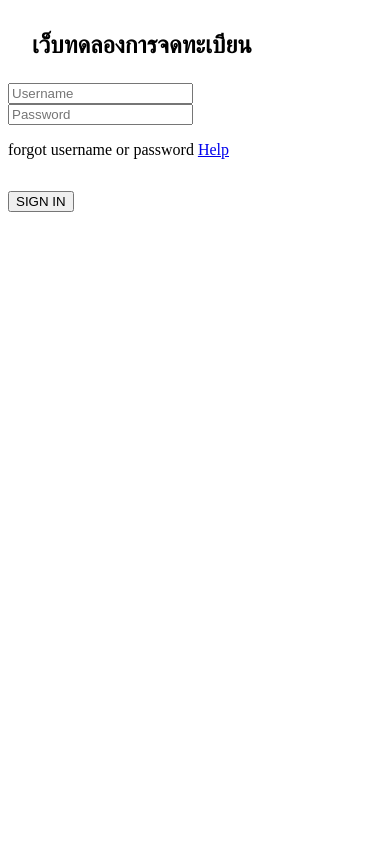
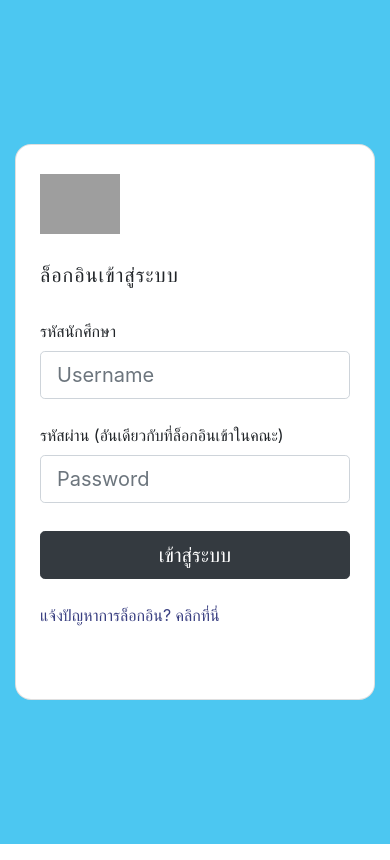
Before and after one commit to 6210612799/CN14_project_subject, a Django app: page / in a window 390 px wide. Before the commit the page ends 212 px from the top, so only its background shows below. Run offline with Django 4.2, Linux system fonts and the light colour scheme; grey boxes are pictures that could not be loaded.

Commit message:
login page

```diff
--- a/subjectenroller/subjectenroller/templates/subjectenroller/layout.html
+++ b/subjectenroller/subjectenroller/templates/subjectenroller/layout.html
@@ -69,7 +69,7 @@
           </ul>
         </li>
         <li><a href="{% url 'enroll' %}">ทดลองจดทะเบียน</a></li>
-        <li><a href="{% url 'enroll' %}">ออกจากระบบ</a></li>
+        <li><a href="{% url 'login' %}">ออกจากระบบ</a></li>
       </ul>
     </div>
 
--- a/subjectenroller/subjectenroller/templates/subjectenroller/login.html
+++ b/subjectenroller/subjectenroller/templates/subjectenroller/login.html
@@ -1,25 +1,59 @@
+
+{% block style %}
+<link rel="stylesheet" href="https://cdn.jsdelivr.net/npm/bootstrap@4.3.1/dist/css/bootstrap.min.css" integrity="sha384-ggOyR0iXCbMQv3Xipma34MD+dH/1fQ784/j6cY/iJTQUOhcWr7x9JvoRxT2MZw1T" crossorigin="anonymous">
+
+{% endblock %}
+
+{% block body %}
+
+<title>เข้าสู่ระบบ</title>
 <form action="{% url 'login_view' %}" method="POST">
     {% csrf_token %}
-    <div class="card-body py-5 px-md-5">
-        <div class="row d-flex justify-content-center">
-            <div class="col-lg-8">
-                <a href="{% url 'homepage' %}"><img src="" ></a>
-                <h2 class="fw-bold mb-5 thai-font" style="margin: 1em;">เว็บทดลองการจดทะเบียน</h2>
+<section class="vh-100" style="background-color: #4CC7F1";>
+    <div class="container py-5 h-100">
+      <div class="row d-flex justify-content-center align-items-center h-100">
+        <div class="col col-xl-10">
+          <div class="card" style="border-radius: 1rem;">
+            <div class="row g-0">
+              <div class="col-md-6 col-lg-5 d-none d-md-block">
+                <img src="https://mdbcdn.b-cdn.net/img/Photos/new-templates/bootstrap-login-form/img1.webp"
+                  alt="login form" class="img-fluid" style="border-radius: 1rem 0 0 1rem;" />
+              </div>
+              <div class="col-md-6 col-lg-7 d-flex align-items-center">
+                <div class="card-body p-4 p-lg-5 text-black">
+
+                  <form>
+                    <a href="https://ece.engr.tu.ac.th/" class="navbar-brand d-flex">
+                        <img src="https://ece.engr.tu.ac.th/assets/img/logo/ECE-department-logo.svg" alt="ECE Logo" height="60" id="ece-logo">
+                    </a>
+                    <br>
+                    <h5 class="fw-normal mb-3 pb-3" style="letter-spacing: 1px;">ล็อกอินเข้าสู่ระบบ</h5>
+
+                    <div class="form-outline mb-4">
+                        <label class="form-label" for="form2Example17">รหัสนักศึกษา</label>
+                        <input type="text" name="username" id="form2Example17" class="form-control form-control-lg" placeholder="Username" required/>
+                    </div>
+
+                    <div class="form-outline mb-4">
+                        <label class="form-label" for="form2Example27">รหัสผ่าน (อันเดียวกับที่ล็อกอินเข้าในคณะ)</label>
+                        <input type="password" name="password" id="form2Example27" class="form-control form-control-lg" placeholder="Password" required/>
+                    </div>
+
+                    <div class="pt-1 mb-4">
+                        <button class="btn btn-dark btn-lg btn-block" type="submit" value="SIGN IN">เข้าสู่ระบบ</button>
+                    </div>
+                    <p class="mb-5 pb-lg-2" style="color: #393f81;">แจ้งปัญหาการล็อกอิน? <a href="https://page.line.me/?accountId=tse-itsupport"
+                        style="color: #393f81;">คลิกที่นี่</a></p>
+                  </form>
+
+                </div>
+              </div>
+            </div>
+          </div>
+        </div>
+      </div>
+    </div>
+  </section>
 
 
-                <form>
-                    <div class="form-outline">
-                        <input type="text" name="username" class="form-control cus-form" placeholder="Username" required/>
-
-                    </div>
-                    <div class="form-outline mb-4">
-                        <input type="password" name="password" class="form-control cus-form" placeholder="Password" required/>
-                    </div>
-                    <p style="margin-bottom: 2em;">
-                        forgot username or password
-                        <a href="https://page.line.me/?accountId=tse-itsupport" target="_blank" rel="noopener noreferrer">Help</a>
-                    </p>
-                    <input type="submit" value="SIGN IN" class="btn btn-sign" style="margin:auto; margin-bottom: 2em;">
-                    </input>
-                    <p style="color: #B22222; font-family: 'Prompt', sans-serif; margin-top: 2em;">
-                </form>
+{% endblock %}
--- a/subjectenroller/subjectenroller/urls.py
+++ b/subjectenroller/subjectenroller/urls.py
@@ -23,4 +23,5 @@ urlpatterns = [
     path('homepage/', views.homepage , name="homepage"),
     path('enroll/', views.enroll , name="enroll"),
     path('detail/', views.detail , name="detail"),
+    path('login/', views.login , name="login"),
 ]
--- a/subjectenroller/subjectenroller/views.py
+++ b/subjectenroller/subjectenroller/views.py
@@ -51,4 +51,6 @@ def detail(request):
     data = Subject.objects.all()
     return render(request,"subjectenroller/subject_detail.html", {'data': data})
 
-#
+def login(request):
+    data = Subject.objects.all()
+    return render(request,"subjectenroller/login.html", {'data': data})
```
Also changed, not shown: subjectenroller/static/css/styles.css (+7 -0 lines), subjectenroller/db.sqlite3, subjectenroller/static/image/logopic.jpg (added).
